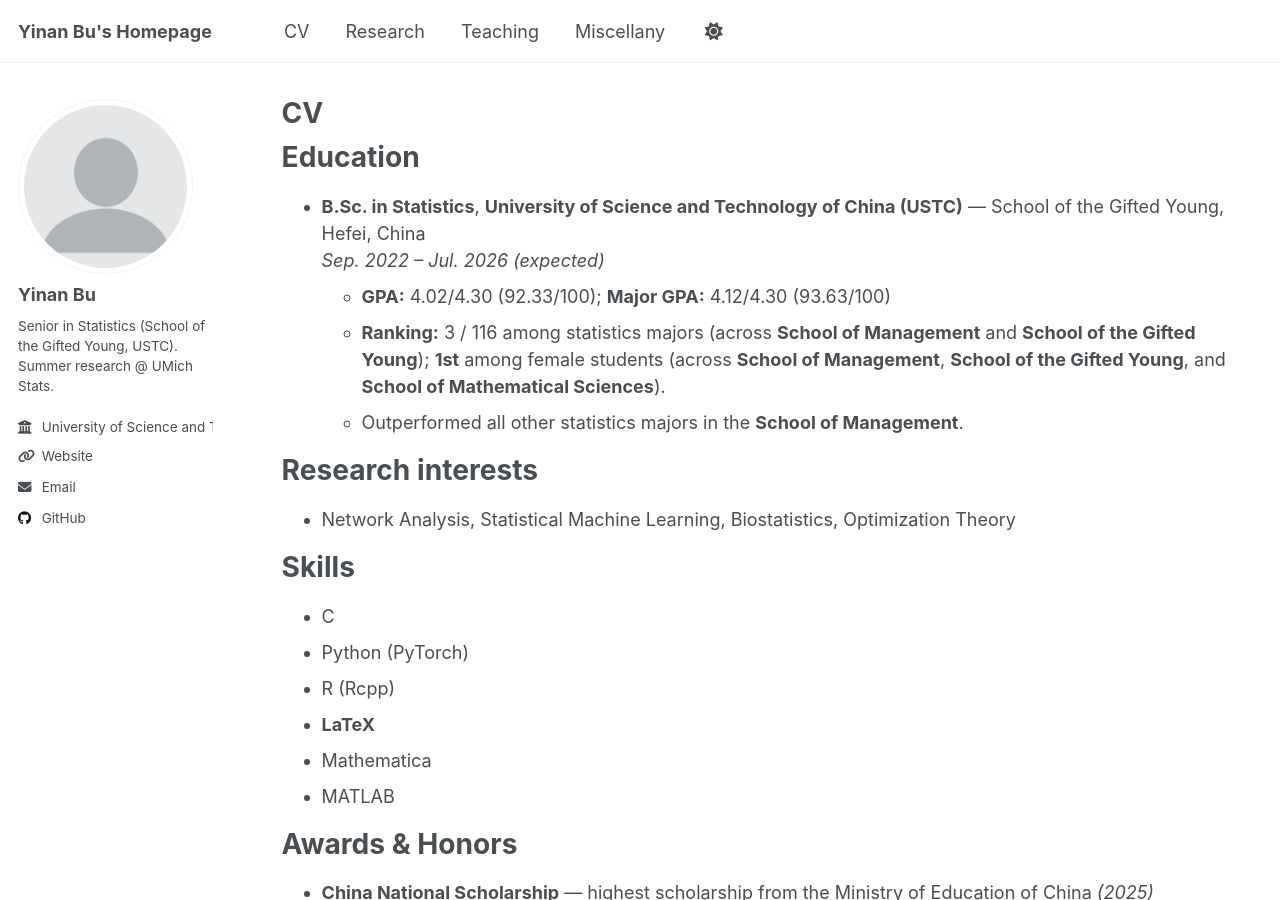
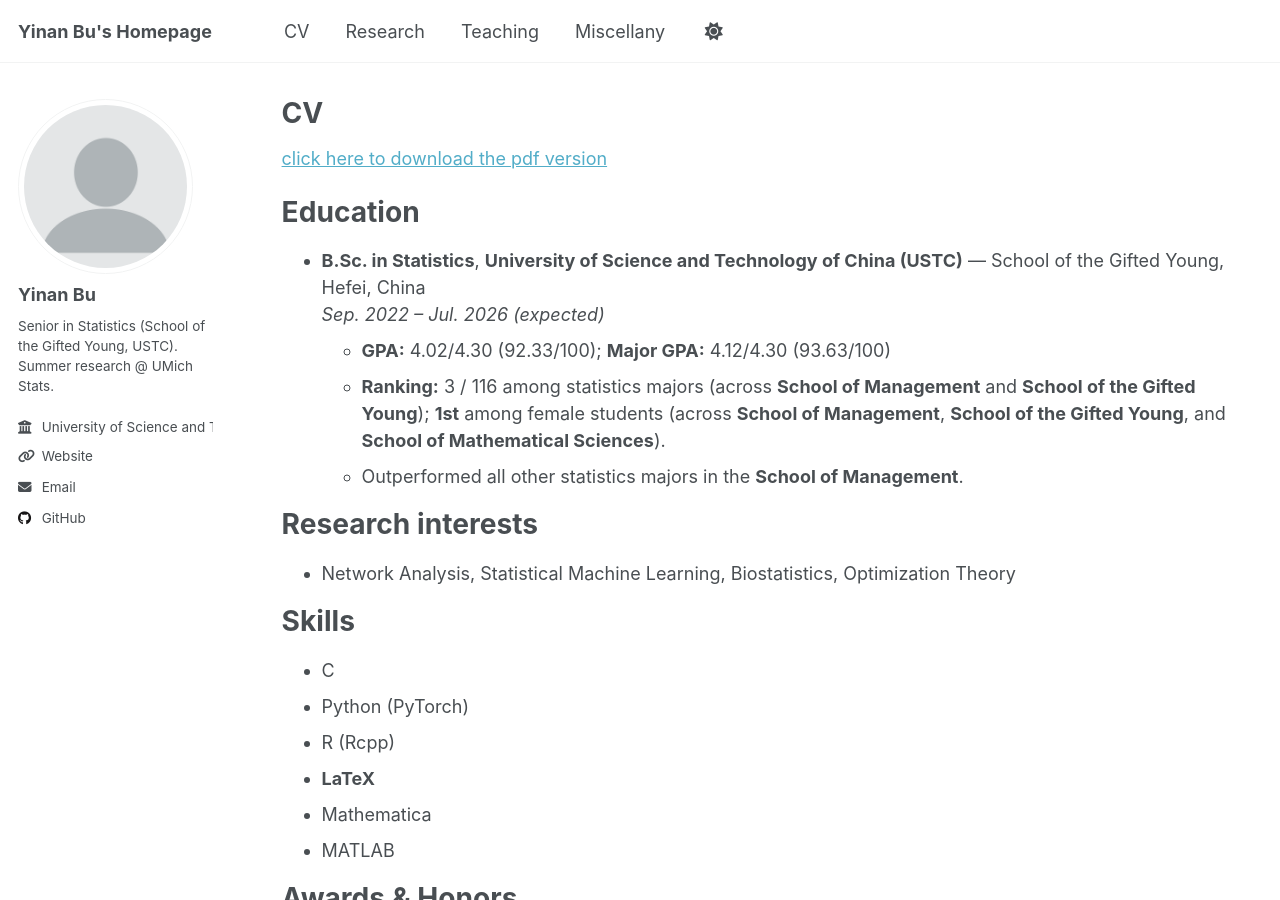
Before and after one commit to yinanbu/yinanbu.github.io, a Jekyll site: the page built from _pages/cv.md, in a window 1280 px wide and 900 px high. Built offline with Jekyll 4.4.1, drawn with Linux system fonts in a browser that asks for light colours; a script that is not in the unit is left out.

Commit message:
Update cv.md

```diff
--- a/_pages/cv.md
+++ b/_pages/cv.md
@@ -8,6 +8,7 @@ redirect_from:
 ---
 
 {% include base_path %}
+[click here to download the pdf version](/files/CV_Yinan_Bu.pdf)
 
 Education
 ======
```
